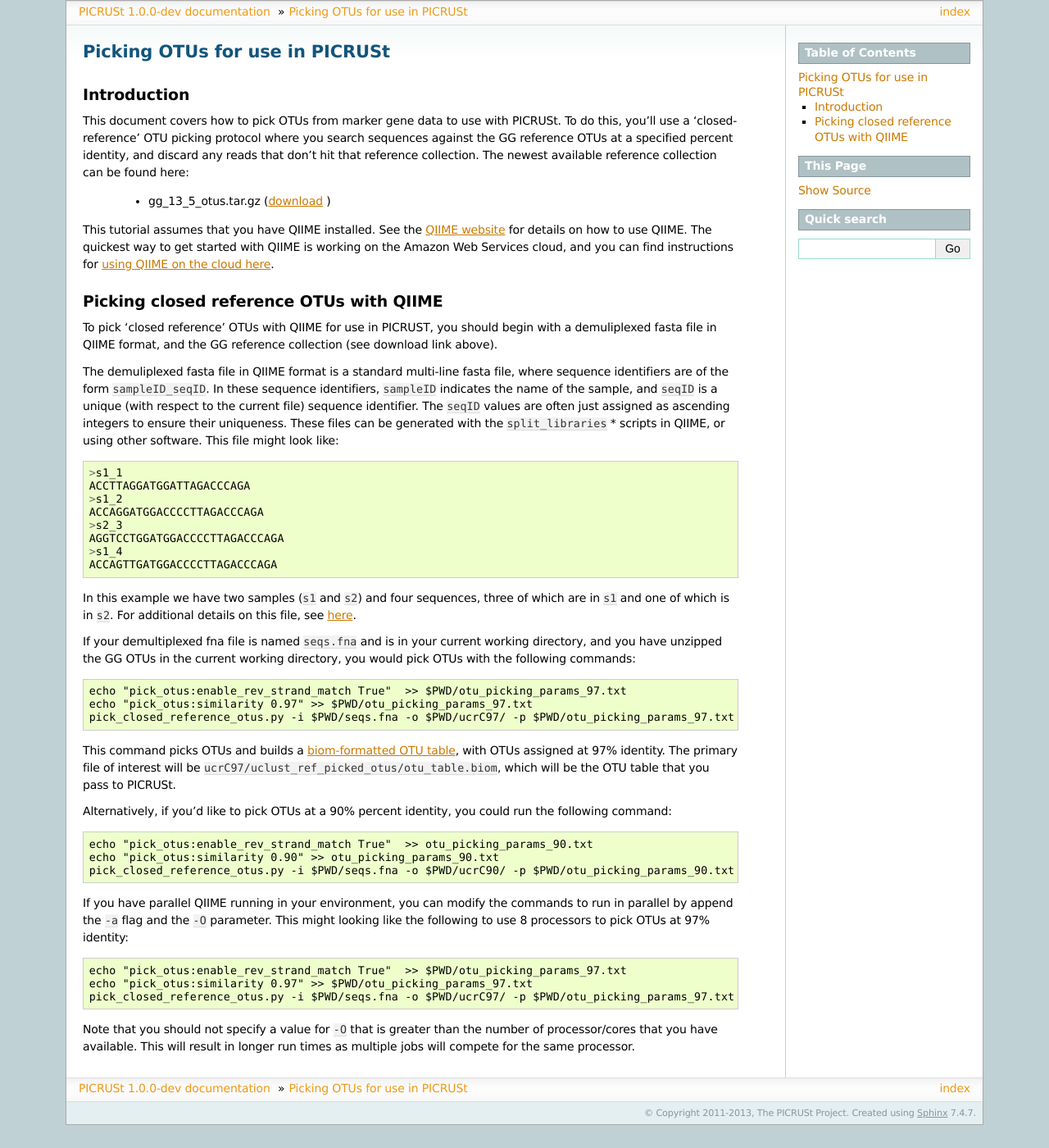
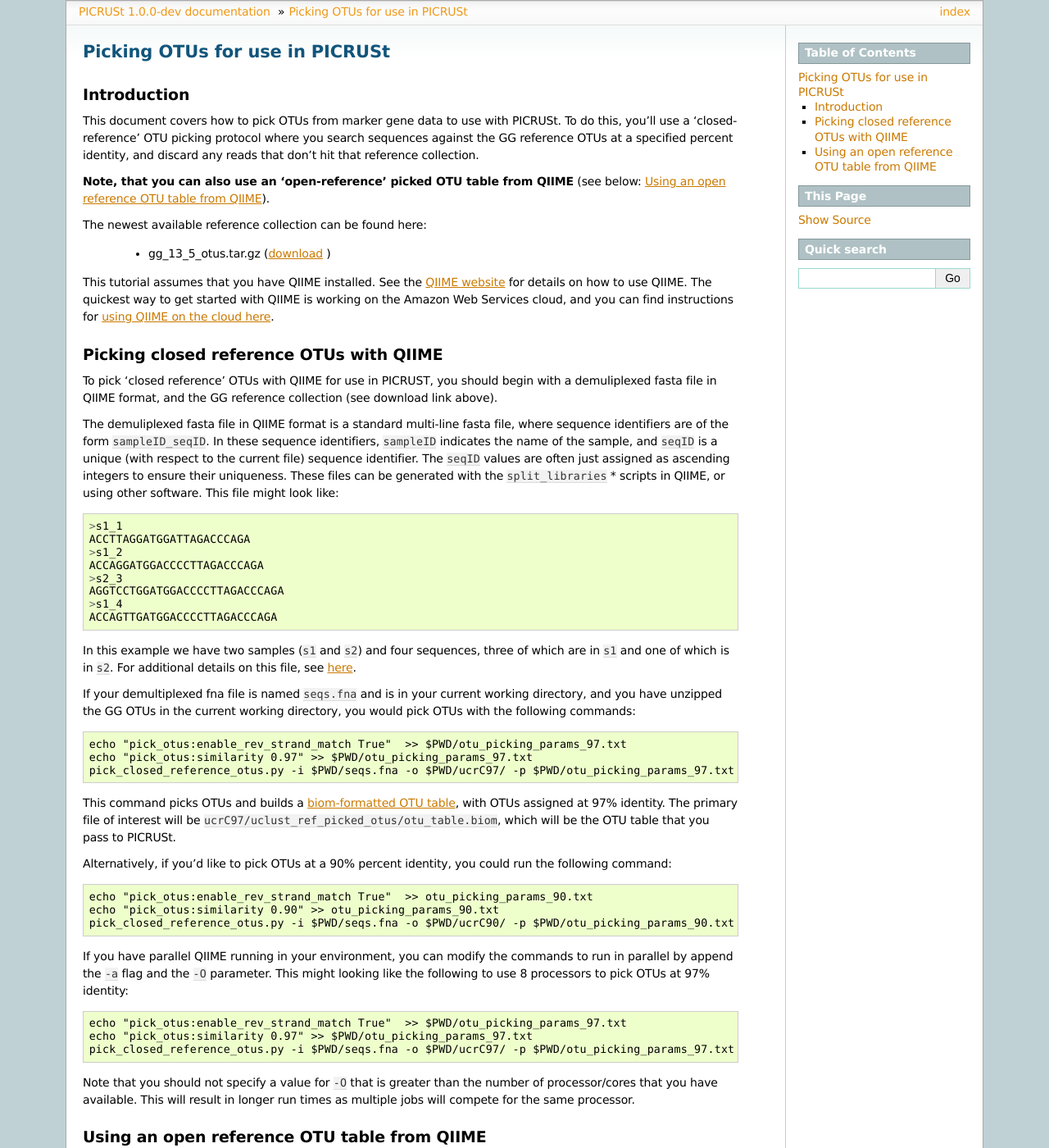
Before and after one commit to picrust/picrust, a Sphinx documentation site: the page built from doc/source/tutorials/otu_picking.rst, in a window 1280 px wide and 1400 px high. Shown: the whole window at 82% size. Built offline with Sphinx 7.4.7, drawn with Linux system fonts in a browser that asks for light colours; some of the changed text lies outside the part shown.

Commit message:
Update otu picking tutorial
        1) Add option for user to enter reference tree when OTU picking (sometimes this isn't set by default...and if it isn't the user does not get taxonomy information"

        2) Add description and command on how to filter an open reference picked OTU table so that it can be used with PICRUSt. Fixes #173

```diff
--- a/doc/source/tutorials/otu_picking.rst
+++ b/doc/source/tutorials/otu_picking.rst
@@ -5,7 +5,11 @@
 
 Introduction
 ------------
-This document covers how to pick OTUs from marker gene data to use with PICRUSt. To do this, you'll use a 'closed-reference' OTU picking protocol where you search sequences against the GG reference OTUs at a specified percent identity, and discard any reads that don't hit that reference collection. The newest available reference collection can be found here:
+This document covers how to pick OTUs from marker gene data to use with PICRUSt. To do this, you'll use a 'closed-reference' OTU picking protocol where you search sequences against the GG reference OTUs at a specified percent identity, and discard any reads that don't hit that reference collection.
+
+**Note, that you can also use an 'open-reference' picked OTU table from QIIME** (see below: `Using an open reference OTU table from QIIME`_).
+
+The newest available reference collection can be found here:
 
  * gg_13_5_otus.tar.gz (`download <ftp://greengenes.microbio.me/greengenes_release/gg_13_5/gg_13_5_otus.tar.gz>`_ )
 
@@ -33,7 +37,7 @@
 
 	echo "pick_otus:enable_rev_strand_match True"  >> $PWD/otu_picking_params_97.txt
 	echo "pick_otus:similarity 0.97" >> $PWD/otu_picking_params_97.txt
-	pick_closed_reference_otus.py -i $PWD/seqs.fna -o $PWD/ucrC97/ -p $PWD/otu_picking_params_97.txt -r $PWD/gg_13_5_otus/rep_set/97_otus.fasta
+	pick_closed_reference_otus.py -i $PWD/seqs.fna -o $PWD/ucrC97/ -p $PWD/otu_picking_params_97.txt -r $PWD/gg_13_5_otus/rep_set/97_otus.fasta -t $PWD/gg_13_5_otus/taxonomy/97_otu_taxonomy.txt
 
 This command picks OTUs and builds a `biom-formatted OTU table <http://www.biom-format.org>`_, with OTUs assigned at 97% identity. The primary file of interest will be ``ucrC97/uclust_ref_picked_otus/otu_table.biom``, which will be the OTU table that you pass to PICRUSt.
 
@@ -50,3 +54,12 @@
 	pick_closed_reference_otus.py -i $PWD/seqs.fna -o $PWD/ucrC97/ -p $PWD/otu_picking_params_97.txt -r $PWD/gg_13_5_otus/rep_set/97_otus.fasta -a -O 8
 
 Note that you should not specify a value for ``-O`` that is greater than the number of processor/cores that you have available. This will result in longer run times as multiple jobs will compete for the same processor.
+
+Using an open reference OTU table from QIIME
+--------------------------------------------
+
+You may have already picked OTUs using an 'open reference' approach and don't want to have to re-pick OTUs just for PICRUSt. That is ok, but you have to first remove the de-novo OTUs by keeping only those OTUs that have matching greengene ids.
+
+To make your open reference picked OTU compatible with PICRUSt::
+
+        filter_otus_from_otu_table.py -i otu_table.biom -o closed_otu_table.biom --negate_ids_to_exclude -e $PWD/gg_13_5_otus/rep_set/97_otus.fasta
```
